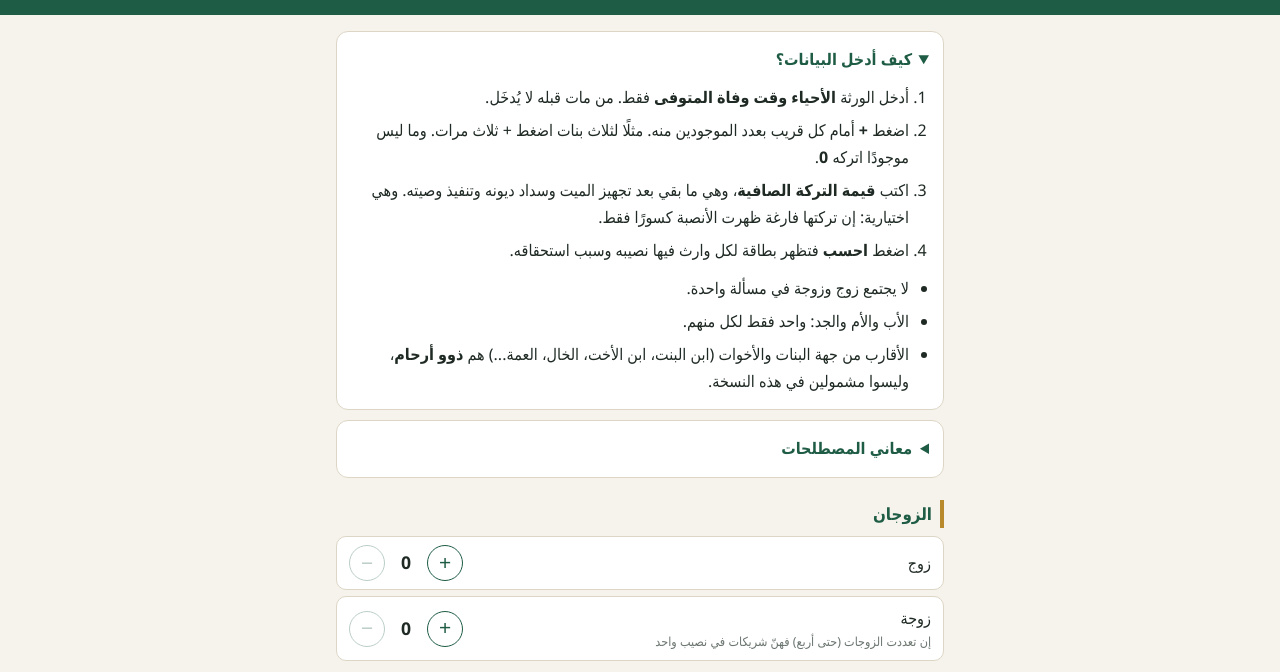
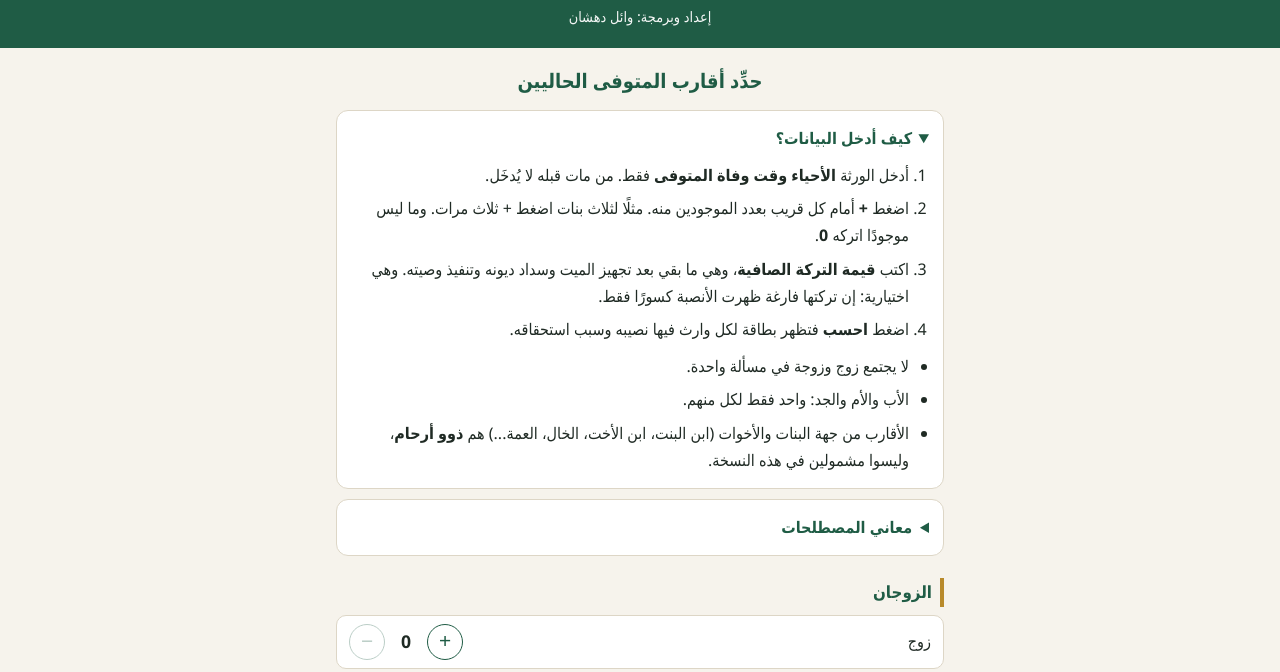
Before and after one commit to Dahshan65/Hanafi, a plain HTML site: page index.html in a window 1280 px wide. Shown: the part 98-770 px from the top of the page. Drawn offline with Linux system fonts and the light colour scheme.

Commit message:
Enhance index.html with credit and lead information
Added credit and lead sections to the header and main.

```diff
--- a/index.html
+++ b/index.html
@@ -162,15 +162,26 @@
   details.help dd { margin: 0 0 4px; color: var(--muted); font-size: .93rem; }
   .row .hint { display: block; color: var(--muted); font-size: .78rem; line-height: 1.5; margin-top: 1px; }
   .row .who { flex: 1; padding-left: 8px; }
+  header .credit { margin-top: 8px; font-size: .9rem; opacity: .95; }
+  .lead {
+    margin: 0 0 12px;
+    text-align: center;
+    font-size: 1.25rem;
+    font-weight: 700;
+    color: var(--green);
+  }
 </style>
 </head>
 <body>
 <header>
   <h1>حاسبة المواريث</h1>
   <p>على المذهب الحنفي</p>
+  <p class="credit">إعداد وبرمجة: وائل دهشان</p>
 </header>
 
 <main>
+  <p class="lead">حدِّد أقارب المتوفى الحاليين</p>
+
   <details class="help" open>
     <summary>كيف أدخل البيانات؟</summary>
     <ol>
```
